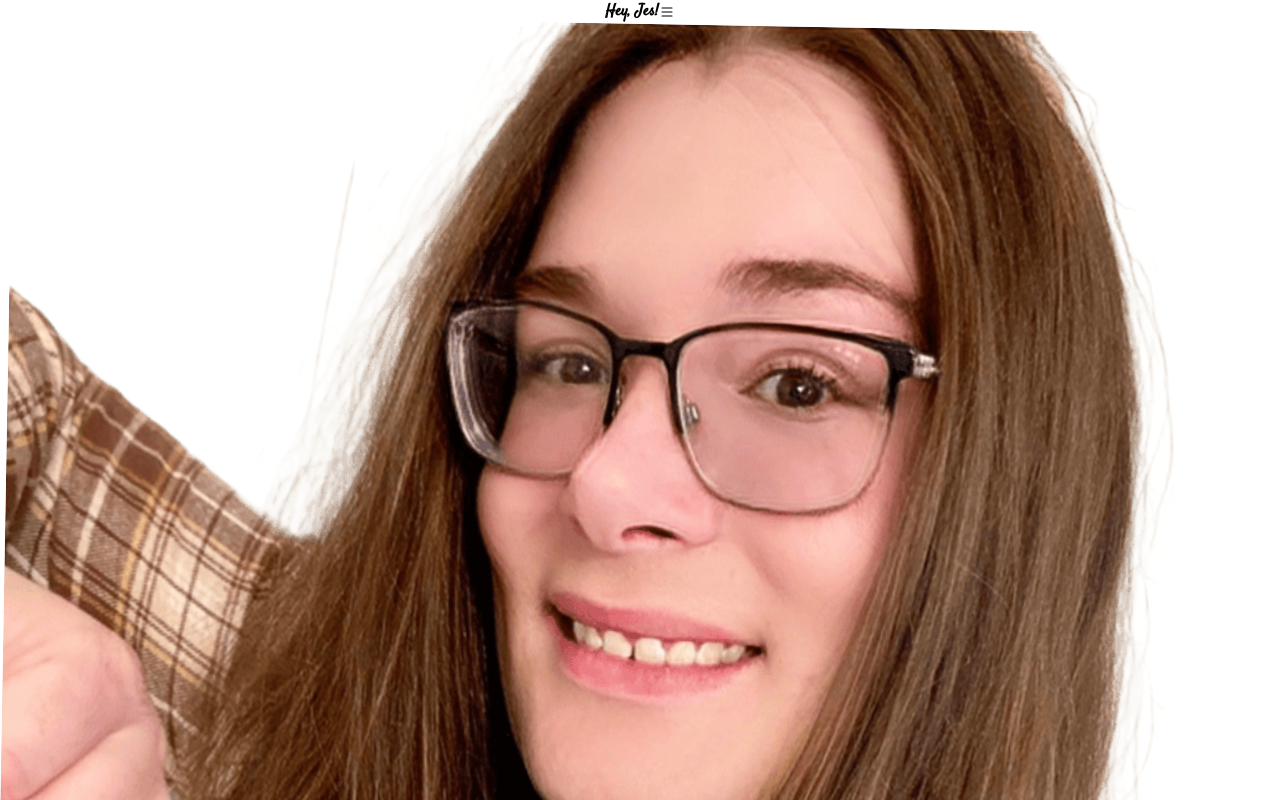
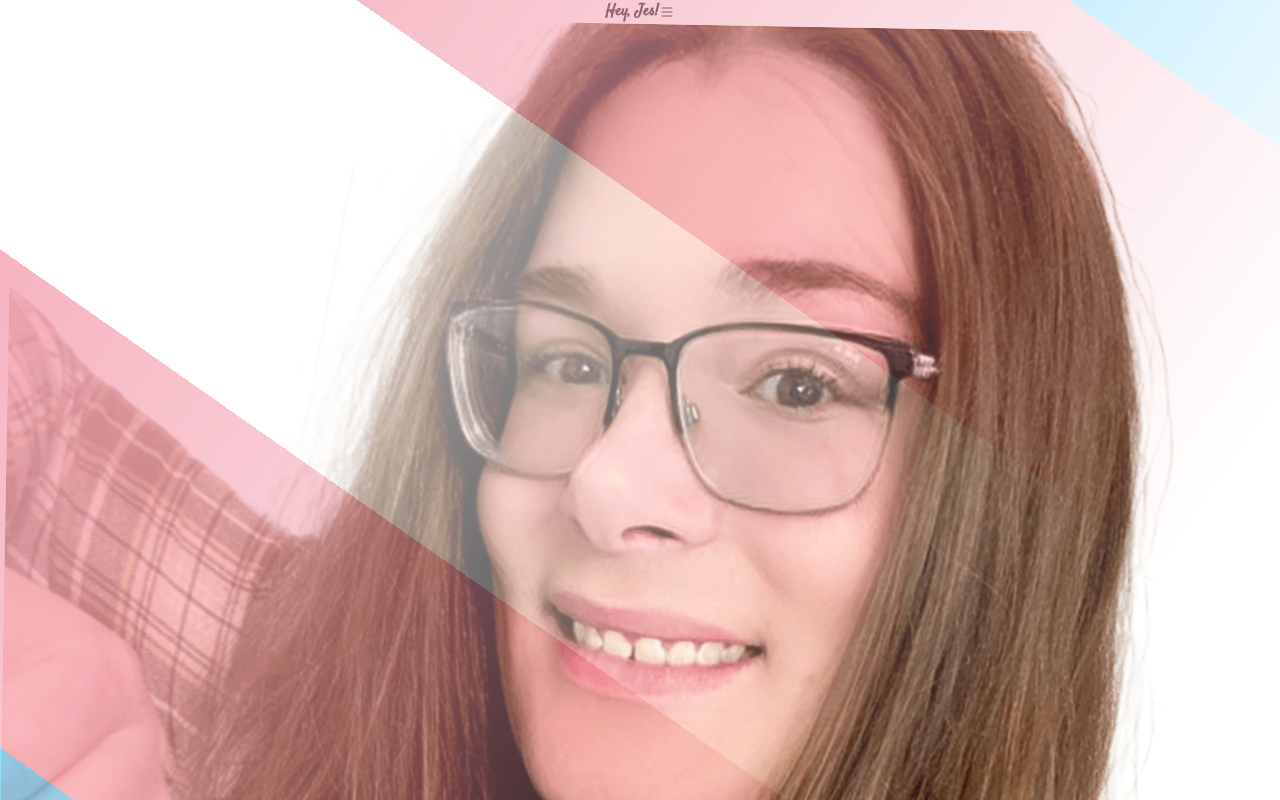
Before and after one commit to JoshuaSand0val/joshuasand0val.github.io, a React (Vite) app: page / in a window 1280 px wide. Shown: the top 800 px of the page. Built offline with nearby package versions, Linux system fonts and the light colour scheme.

Commit message:
Revert "Changed background overlay gradient."
This reverts commit 4956efae9f54e411113434e8d5408803f260a29d.

```diff
--- a/src/App.module.css
+++ b/src/App.module.css
@@ -35,9 +35,11 @@
 		width: min(100vi, var(--large-container));
 		height: var(--small-container);
 		background-image: linear-gradient(
-			transparent 0%,
-			var(--is-light, #F5A9B8) var(--is-dark, #5BCEFA) 20% 80%,
-			transparent 100%
+			#5BCEFA 0% 20%,
+			#F5A9B8 20% 40%,
+			white 40% 60%,
+			#F5A9B8 60% 80%,
+			#5BCEFA 80% 100%
 		);
 		background-size: 100% 100%;
 		mask-mode: alpha;
```
